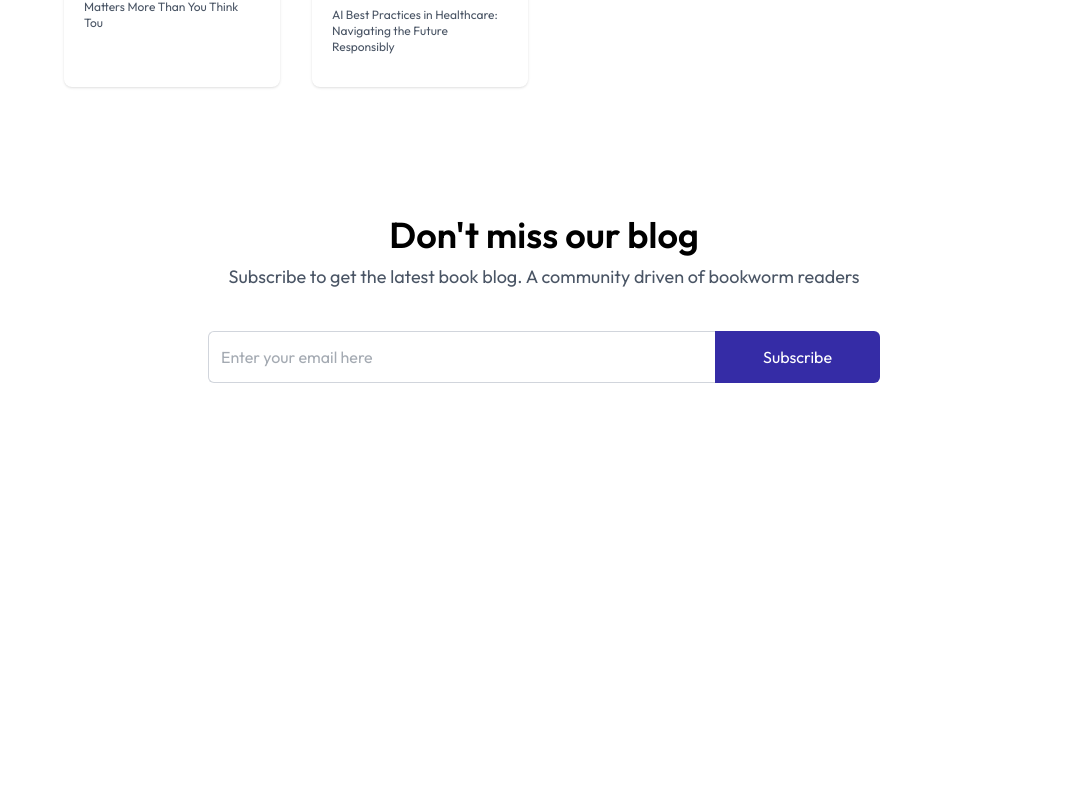
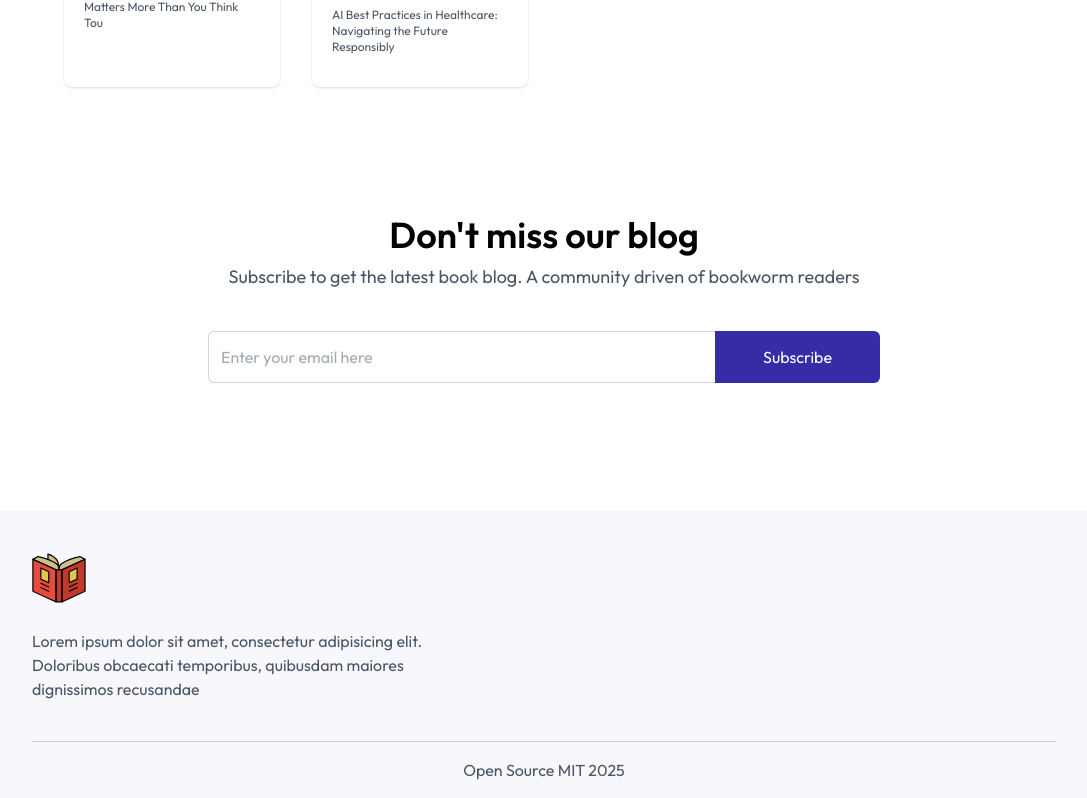
Before and after one commit to OerdBej/AIBlog, a React (Vite) app in the folder frontend/: page / in a window 1280 px wide. Shown: the part 1664-2462 px from the top of the page, without its empty margins (96-1183 px from the left). Before the commit the page ends 2175 px from the top, so only its background shows below. Built offline with nearby package versions, Linux system fonts and the light colour scheme.

Commit message:
footer component - logo

```diff
--- /dev/null
+++ b/frontend/src/components/Footer.jsx
@@ -0,0 +1,30 @@
+import React from "react";
+import { assets } from "../assets/assets";
+
+const Footer = () => {
+  return (
+    <div className="px-6 md:px-16 lg:px-24 xl:px-32 bg-primary/3">
+      {/* colums */}
+      <div className="flex flex-col md:flex-row items-start justify-between gap-10 py-10 border-b border-gray-500/30 text-gray-600">
+        {/* logo */}
+        <div>
+          <img
+            src={assets.logo}
+            alt="the logo text for the project"
+            className="w-13.5"
+          />
+          <p className="max-w-[410px] mt-6">
+            Lorem ipsum dolor sit amet, consectetur adipisicing elit. Doloribus
+            obcaecati temporibus, quibusdam maiores dignissimos recusandae
+          </p>
+        </div>
+        <div></div>
+      </div>
+      <p className="py-4 text-center text-sm md:text-base text-gray-600">
+        Open Source MIT 2025
+      </p>
+    </div>
+  );
+};
+
+export default Footer;
--- a/frontend/src/pages/Home.jsx
+++ b/frontend/src/pages/Home.jsx
@@ -3,6 +3,7 @@ import Navbar from "../components/Navbar";
 import HeaderSection from "../components/HeaderSection";
 import BlogList from "../components/BlogList";
 import NewsLetter from "../components/NewsLetter";
+import Footer from "../components/Footer";
 
 const Home = () => {
   return (
@@ -11,6 +12,7 @@ const Home = () => {
       <HeaderSection />
       <BlogList />
       <NewsLetter />
+      <Footer />
     </>
   );
 };
```
